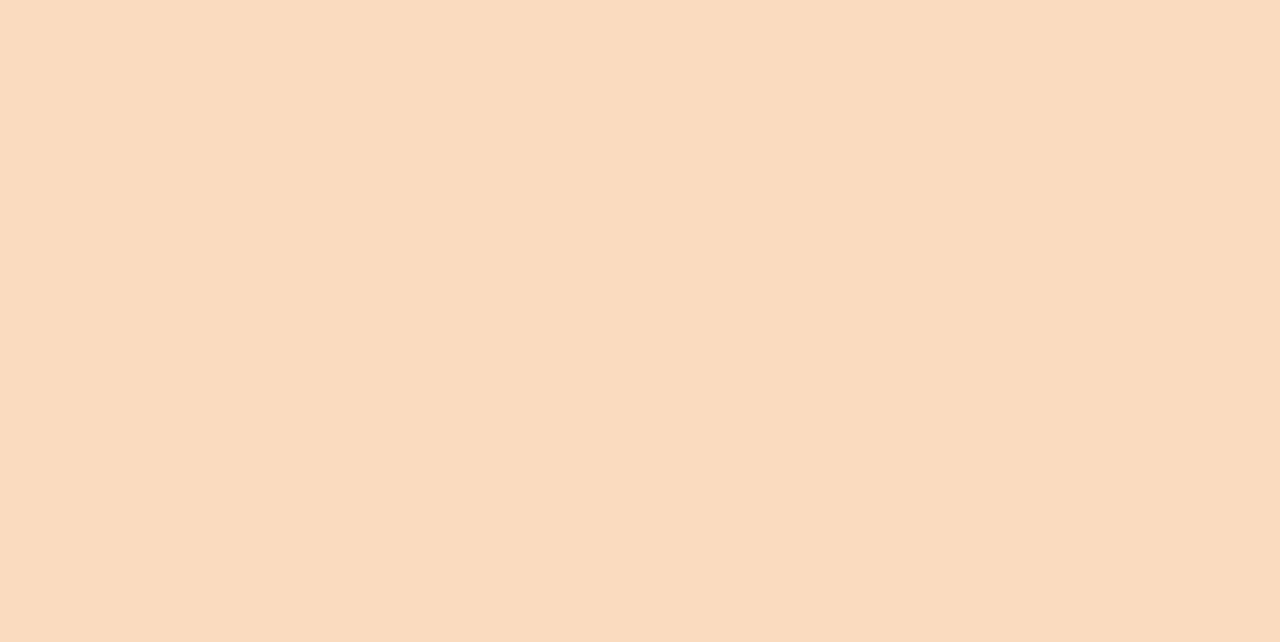
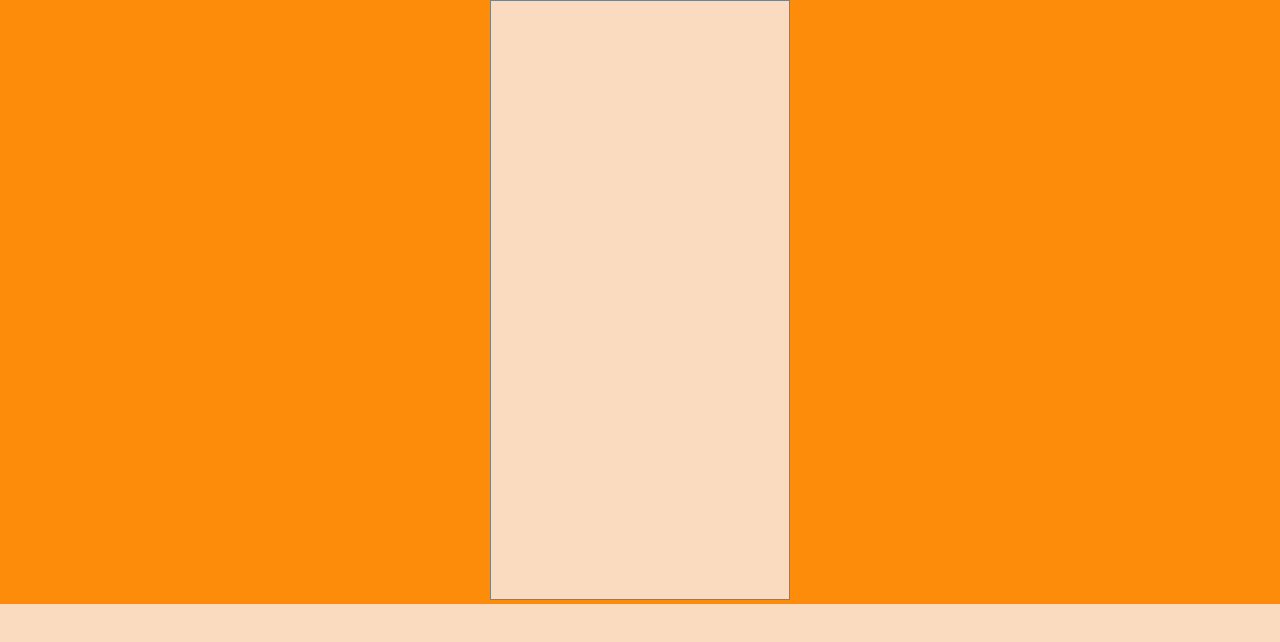
Before and after one commit to gabejoseph/nf_tumor_app, a React (Create React App) app: page /canvas in a window 1280 px wide. Shown: the top 642 px of the page. Built offline with nearby package versions, Linux system fonts and the light colour scheme.

Commit message:
began working through canvas

```diff
--- a/src/App.js
+++ b/src/App.js
@@ -7,9 +7,9 @@ import { connect } from "react-redux";
 
 import ProtectedRoute from "./Components/ProtectedRoute";
 import Event from "./Containers/Event/Event";
-import Navbar from "./Containers/Navbar/Navbar";
 import Marker from "./Containers/Marker/Marker";
 import Main from "./Containers/Main/Main";
+import BodyCanvas from "./Components/BodyCanvas/BodyCanvas";
 
 class App extends Component {
   render() {
@@ -25,6 +25,7 @@ class App extends Component {
           < Route path='/welcome' component={Main} />
           < Route path='/events' component={Event} />
           < Route path='/markers' component={Marker} />
+          < Route path='/canvas' component={BodyCanvas} />
         </Switch>
       </div>
     );
--- /dev/null
+++ b/src/Components/BodyCanvas/BodyCanvas.css
@@ -0,0 +1,11 @@
+div.BodyCanvas {
+    background-color: rgb(253, 140, 10);
+
+}
+
+div.BodyCanvas canvas {
+
+    border: 1px solid gray;
+    width: 300px;
+    height: 600px;
+}
--- /dev/null
+++ b/src/Components/BodyCanvas/BodyCanvas.js
@@ -0,0 +1,37 @@
+import React, {useRef, useEffect} from 'react'
+
+import './BodyCanvas.css'
+
+export default function BodyCanvas() {
+    const canvas = useRef();
+    let ctx = null;
+
+    // initialize the canvas context
+    useEffect(() => {
+
+        // dynamically assign the width and height to canvas
+        const canvasEle = canvas.current;
+
+        // get context of the canvas
+        ctx = canvasEle.getContext("2d");
+    }, []);
+
+    // draw a line
+    const drawLine = (info, style = {}) => {
+        const { x, y, x1, y1 } = info;
+        const { color = 'black', width = 1 } = style;
+
+        ctx.beginPath();
+        ctx.moveTo(x, y);
+        ctx.lineTo(x1, y1);
+        ctx.strokeStyle = color;
+        ctx.lineWidth = width;
+        ctx.stroke();
+    }
+
+    return (
+        <div className='BodyCanvas'>
+            <canvas onClick={()=>{drawLine({x: 1, y: 2, x1: 20, y1: 30})}} ref={canvas}></canvas>
+        </div>
+    )
+}
--- a/src/Containers/Entry/Entry.js
+++ b/src/Containers/Entry/Entry.js
@@ -1,8 +1,8 @@
 import React, { Component } from 'react'
 
 import {connect} from 'react-redux';
+
 import Monster from '../../Components/Monster/Monster';
-
 import Navbar from '../Navbar/Navbar';
 
 import './Entry.css'
```
